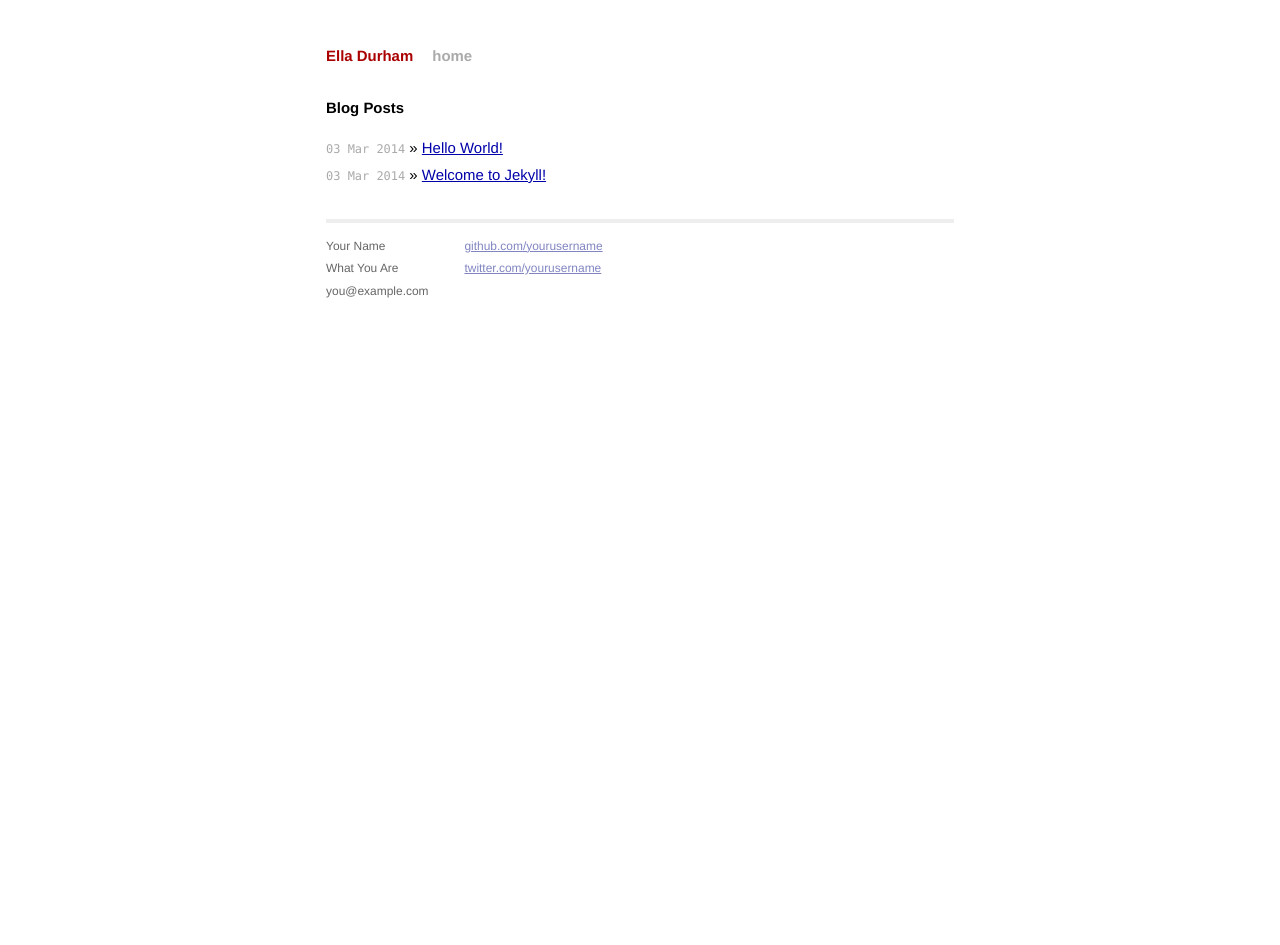
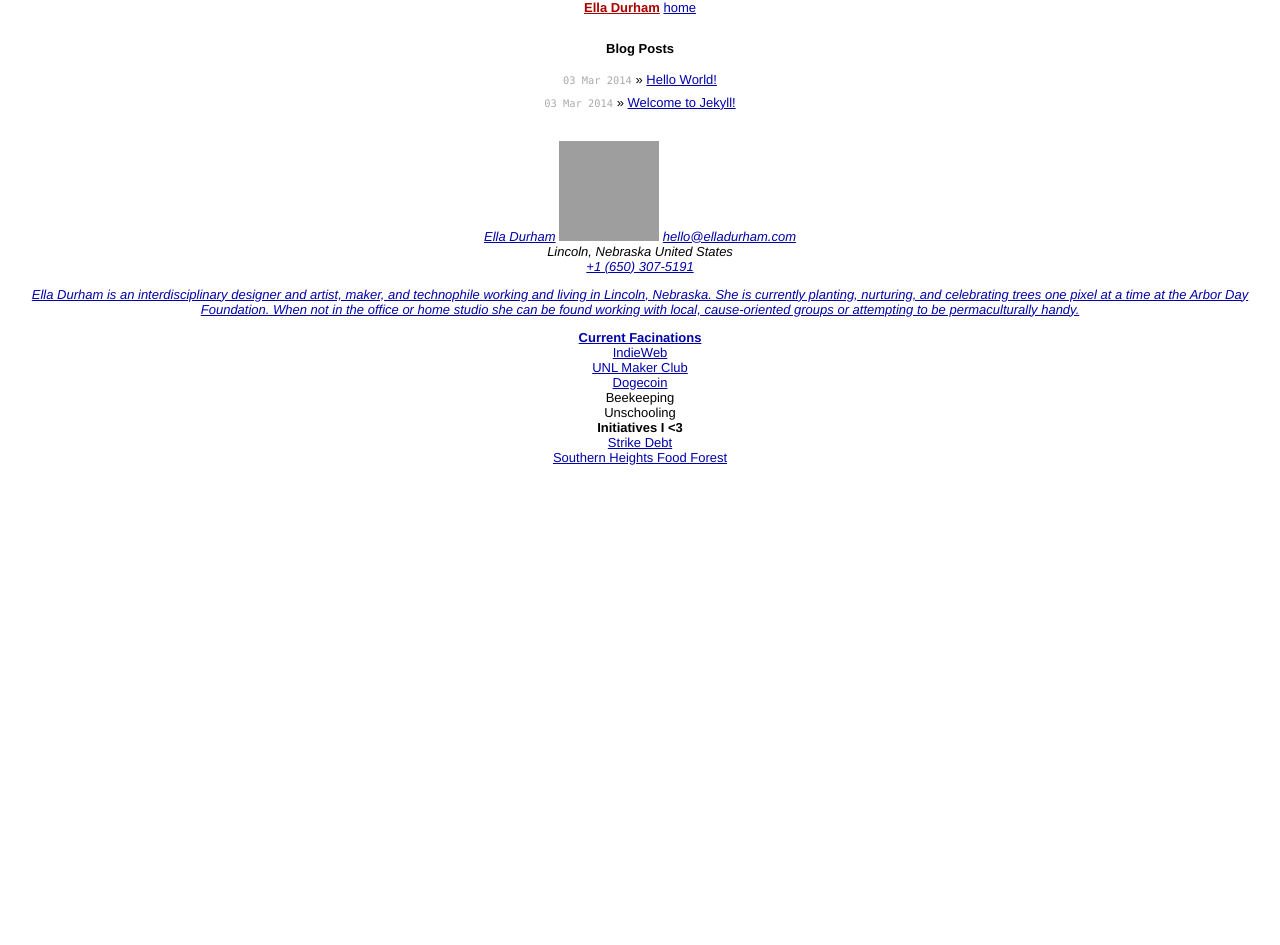
Before and after one commit to helloella/helloella.github.io, a Jekyll site: the page built from index.html, in a window 1280 px wide. Built offline with Jekyll 4.4.1, drawn with Linux system fonts in a browser that asks for light colours; Markdown is read by kramdown in place of the engine named in the settings; after the commit the page ends 900 px from its top, so only the background shows below that; grey boxes are pictures that could not be loaded.

Commit message:
Dropping in Footer Content

```diff
--- a/_layouts/default.html
+++ b/_layouts/default.html
@@ -15,30 +15,44 @@
     </head>
     <body>
 
-        <div class="site">
-          <div class="header">
+          <header>
             <h1 class="title"><a href="/">{{ site.name }}</a></h1>
             <a class="extra" href="/">home</a>
-          </div>
+          </header>
 
           {{ content }}
 
-          <div class="footer">
-            <div class="contact">
-              <p>
-                Your Name<br />
-                What You Are<br />
-                you@example.com
-              </p>
-            </div>
-            <div class="contact">
-              <p>
-                <a href="https://github.com/yourusername">github.com/yourusername</a><br />
-                <a href="https://twitter.com/yourusername">twitter.com/yourusername</a><br />
-              </p>
-            </div>
-          </div>
-        </div>
+          <footer>
+            <address class="vcard">
+              <a class="url fn" href="http://elladurham.com">Ella Durham</a>
+              <img class="photo" src="http://www.elladurham.com/images/ella-durham.jpg" width="100" height="100">
+              <a class="email" href="mailto:hello@elladurham.com">hello@elladurham.com</a>
+              <div class="adr">
+                <span class="locality">Lincoln</span>,
+                <span class="region">Nebraska</span>
+                <span class="country-name">United States</span>
+              </div>
+              <a href="tel://1-650-307-5191" class="tel">+1 (650) 307-5191</div>
+              <p class="note">Ella Durham is an interdisciplinary designer and artist, maker, and technophile working and living in Lincoln, Nebraska. She is currently planting, nurturing, and celebrating trees one pixel at a time at the Arbor Day Foundation. When not in the office or home studio she can be found working with local, cause-oriented groups or attempting to be permaculturally handy.</p>
+            </address>
+            <section>
+              <h6>Current Facinations</h5>
+              <ul>
+                <li><a href="http://www.indiewebcamp.com">IndieWeb</a></li>
+                <li><a href="http://make.unl.edu">UNL Maker Club</a></li>
+                <li><a href="http://www.reddit.com/r/dogecoin">Dogecoin</a></li>
+                <li>Beekeeping</li>
+                <li>Unschooling</li>
+              </ul>
+            </section>
+            <section>
+              <h6>Initiatives I &lt;3 </h5>
+              <ul>
+                <li><a href="http://strikedebt.org/">Strike Debt</a></li>
+                <li><a href="http://southernheightsff.org/">Southern Heights Food Forest</a></li>
+              </ul>
+            </section>
+          </footer>
 
     </body>
 </html>
```
